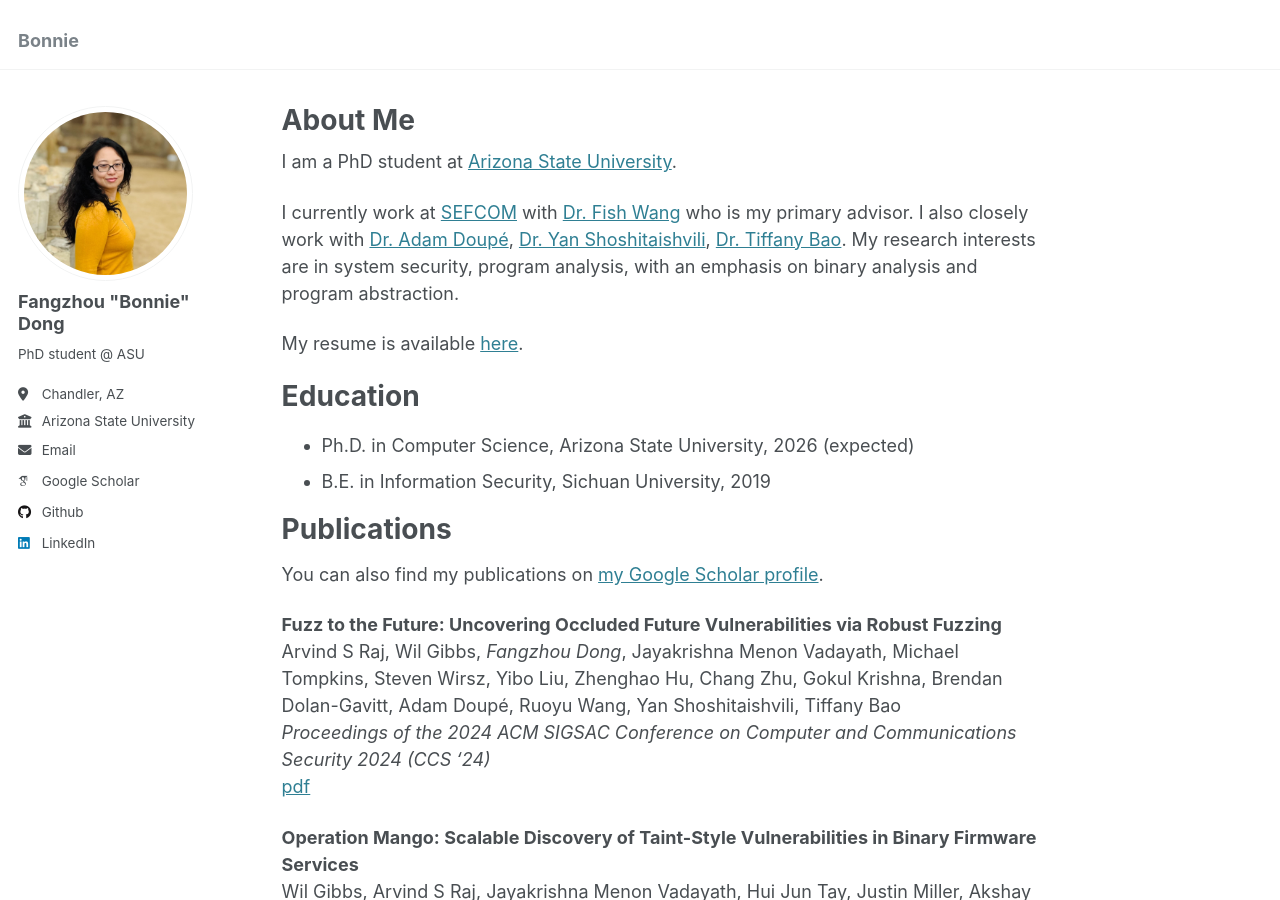
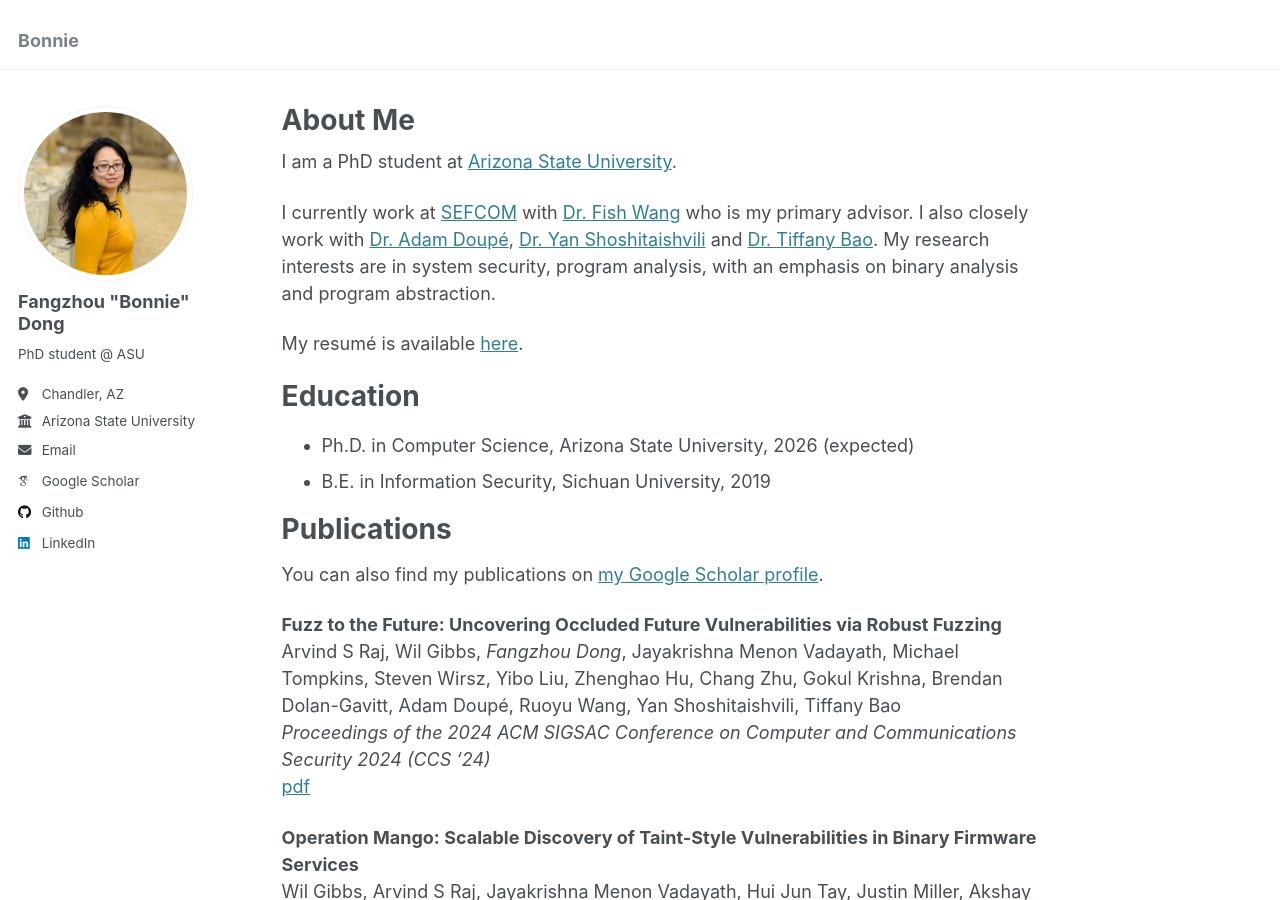
Before and after one commit to Bonnie1256/Bonnie1256.github.io, a Jekyll site: the page built from _pages/about.md, in a window 1280 px wide and 900 px high. Built offline with Jekyll 4.4.1, drawn with Linux system fonts in a browser that asks for light colours; some web fonts are replaced.

Commit message:
some fix

```diff
--- a/_pages/about.md
+++ b/_pages/about.md
@@ -9,9 +9,9 @@ redirect_from:
 
 I am a PhD student at [Arizona State University](https://www.asu.edu/).
 
-I currently work at [SEFCOM](https://sefcom.asu.edu/) with [Dr. Fish Wang](https://ruoyuwang.me/) who is my primary advisor. I also closely work with [Dr. Adam Doupé](https://adamdoupe.com/), [Dr. Yan Shoshitaishvili](https://yancomm.net/), [Dr. Tiffany Bao](https://www.tiffanybao.com/). My research interests are in system security, program analysis, with an emphasis on binary analysis and program abstraction.
+I currently work at [SEFCOM](https://sefcom.asu.edu/) with [Dr. Fish Wang](https://ruoyuwang.me/) who is my primary advisor. I also closely work with [Dr. Adam Doupé](https://adamdoupe.com/), [Dr. Yan Shoshitaishvili](https://yancomm.net/) and [Dr. Tiffany Bao](https://www.tiffanybao.com/). My research interests are in system security, program analysis, with an emphasis on binary analysis and program abstraction.
 
-My resume is available [here](/files/cv-BonnieDong.pdf).
+My resumé is available [here](/files/cv-BonnieDong.pdf).
 
 
 Education
```
